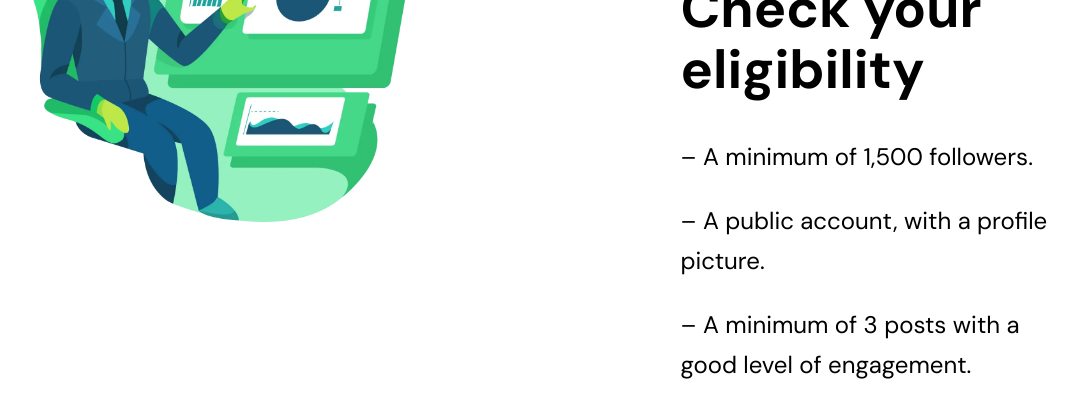
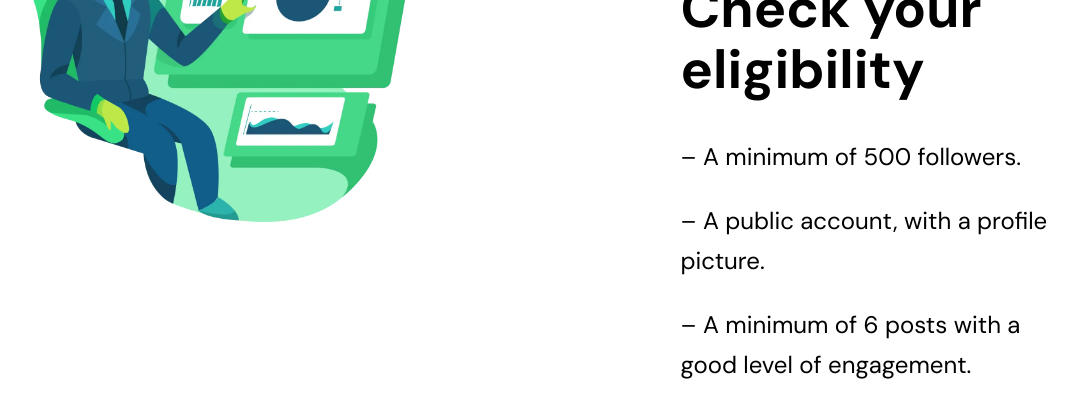
Before and after one commit to EbukaNweje/getinstaverified, a React (Create React App) app: page / in a window 1280 px wide. Shown: the part 1020-1429 px from the top of the page, without its empty margins (110-1196 px from the left). Built offline with nearby package versions, Linux system fonts and the light colour scheme.

Commit message:
My color Fix Work

```diff
--- a/src/components/Expert.js
+++ b/src/components/Expert.js
@@ -38,7 +38,7 @@ const Expert = () => {
             <ul className='mylist'>
                 <li><span className='CoveM'><MdKeyboardArrowRight/></span>24/7 Customer Support</li>
                 <li><span className='CoveM'><MdKeyboardArrowRight/></span>Highest Success Rate</li>
-                <li><span className='CoveM'><MdKeyboardArrowRight/></span> Let us verify your page like we have with over 500+ clients</li>
+                <li><span className='CoveM'><MdKeyboardArrowRight/></span> Let us verify your page like we  have <br/> with over 500+ clients</li>
             </ul>
         </div>
     </div>
--- a/src/components/Faq.js
+++ b/src/components/Faq.js
@@ -121,7 +121,8 @@ const Faq = () => {
               {
                    sixth? (
                     <article>
-                     We currently accept via zelle cash app or crypto currency we’re working on accepting paypal via family and friends for fast processing as well.
+                     We currently accept via zelle cash app or crypto.
+                     {/* currency we’re working on accepting paypal via family and friends for fast processing as well */}
                    </article>
                    ) : null
               }
--- a/src/components/HowItWork.js
+++ b/src/components/HowItWork.js
@@ -23,11 +23,11 @@ const HowItWork = () => {
                             <h3>Step 1</h3>
                 </div>
                 <h1>Check your eligibility</h1>
-                <p> – A minimum of 1,500 followers.</p>
+                <p> – A minimum of 500 followers.</p>
 
                     <p> – A public account, with a profile picture.</p>
 
-                   <p> – A minimum of 3 posts with a good level of engagement.</p>
+                   <p> – A minimum of 6 posts with a good level of engagement.</p>
                    <div className='ButtonG'>GET STARTED TODAY <AiOutlineArrowDown/></div>
 
             </div>
```
